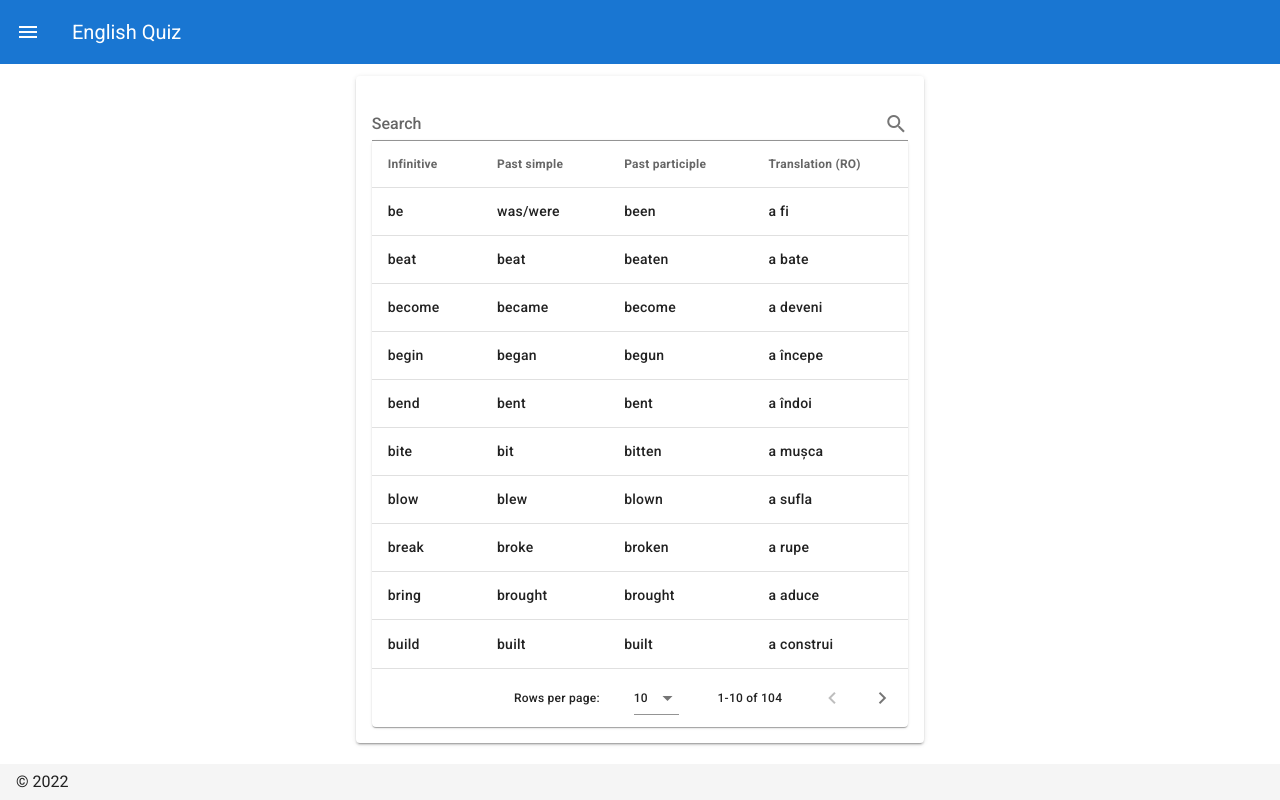
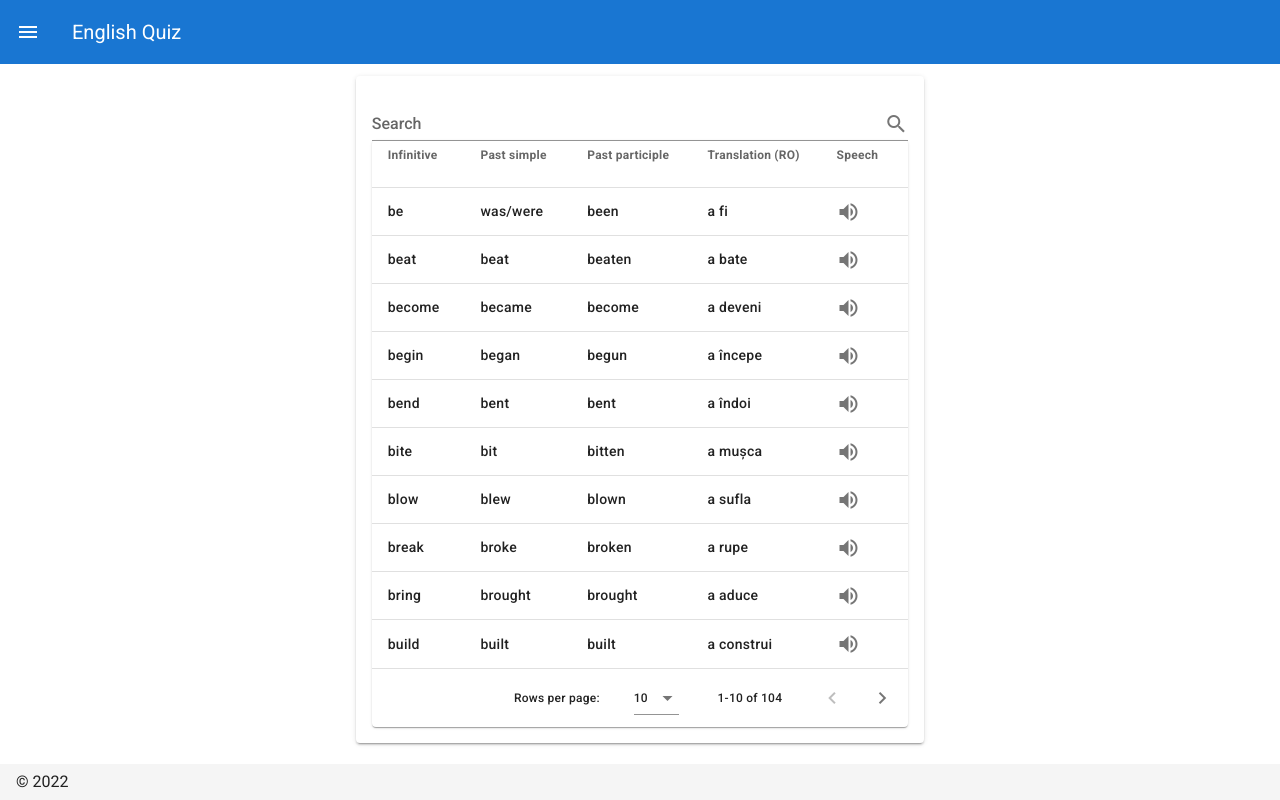
Before and after one commit to leonidgainar/english-quiz-nuxt, a Nuxt app: page / in a window 1280 px wide. Built offline with nearby package versions, Linux system fonts and the light colour scheme.

Commit message:
Added Speech for verbs table

```diff
--- a/components/VerbsTableComponent.vue
+++ b/components/VerbsTableComponent.vue
@@ -15,7 +15,13 @@
         :items-per-page="10"
         :footer-props="footerProps"
         class="elevation-1"
-      ></v-data-table>
+      >
+        <template #[`item.actions`]="{ item }">
+          <v-icon class="mr-2" @click="speechText(item)">
+            mdi-volume-high
+          </v-icon>
+        </template>
+      </v-data-table>
     </v-card-title>
   </v-card>
 </template>
@@ -39,9 +45,28 @@ export default {
         { text: 'Past simple', value: 'pastSimple' },
         { text: 'Past participle', value: 'pastParticiple' },
         { text: 'Translation (RO)', value: 'translation' },
+        { text: 'Speech', value: 'actions' },
       ],
       items: irregularVerbs,
     }
   },
+
+  methods: {
+    speechText(item) {
+      const textToSpeech = `${item.infinitive}, ${item.pastSimple.split(
+        '/'
+      )}, ${item.pastParticiple}`
+      // Create a new SpeechSynthesisUtterance object
+      const utterance = new SpeechSynthesisUtterance(textToSpeech)
+
+      // Filter all en-US or en-GB voices and use the first one as speech synthesis voice
+      const voices = window.speechSynthesis.getVoices()
+      utterance.voice = voices.filter(
+        (voice) => voice.lang === 'en-US' || voice.lang === 'en-GB'
+      )[0]
+      // Speak the text
+      window.speechSynthesis.speak(utterance)
+    },
+  },
 }
 </script>
--- a/pages/quiz/_id.vue
+++ b/pages/quiz/_id.vue
@@ -68,14 +68,14 @@ export default {
         verbs = irregularVerbs.map(({ infinitive, translation }) => {
           return {
             translation,
-            correctAnswer: "to " + infinitive,
+            correctAnswer: 'to ' + infinitive,
           }
         })
       }
       if (this.id === '4') {
         verbs = irregularVerbs.map(({ infinitive, translation }) => {
           return {
-            infinitive: "to " + infinitive,
+            infinitive: 'to ' + infinitive,
             correctAnswer: translation,
           }
         })
```
Also changed, not shown: components/QuizStepperComponent.vue (+7 -3 lines), package.json (+4 -4 lines), 1 other file (tests, documents, lock files or other folders).
